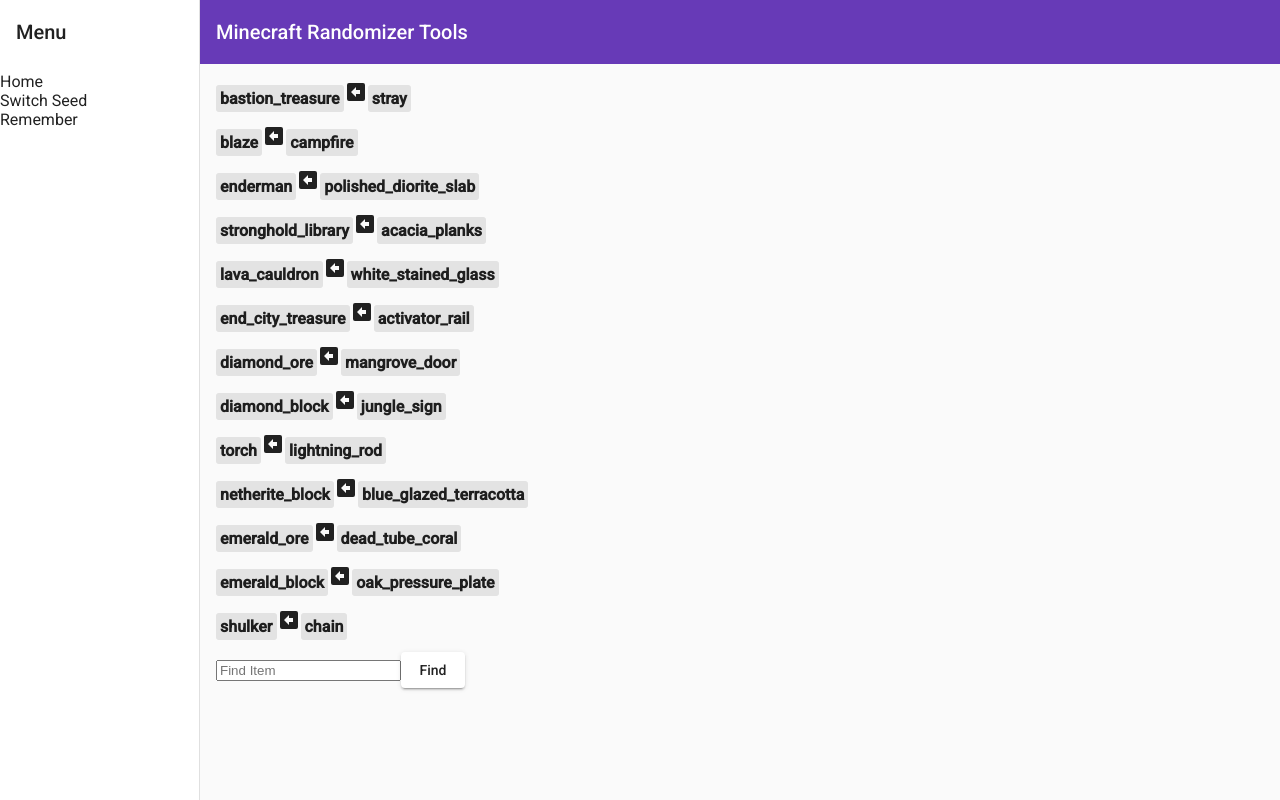
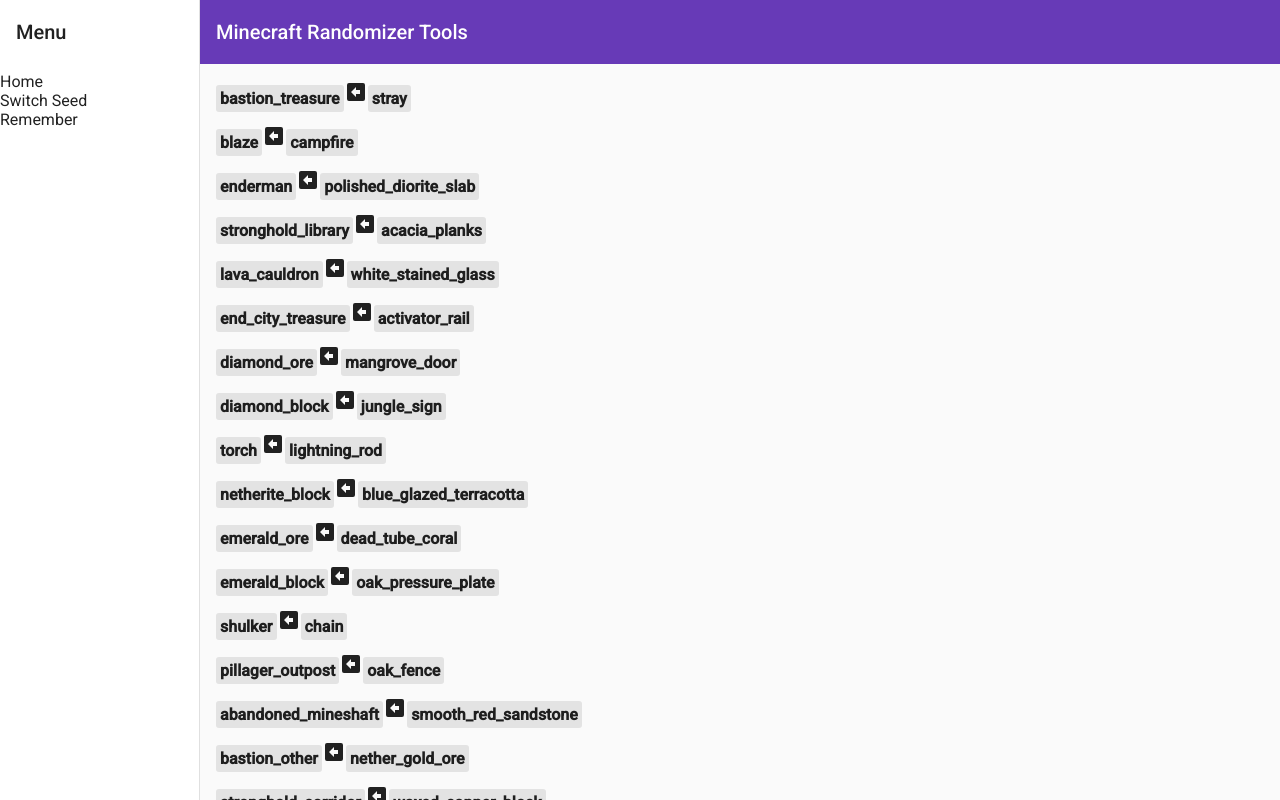
Before and after one commit to StephenFluin/minecraft-randomizer-tools, an Angular app: page / in a window 1280 px wide. Built offline with nearby package versions, Linux system fonts and the light colour scheme.

Commit message:
add recommended recipes

```diff
--- a/src/app/item-map.service.ts
+++ b/src/app/item-map.service.ts
@@ -22,6 +22,11 @@
     'emerald_ore',
     'emerald_block',
     'shulker',
+    'pillager_outpost',
+    'abandoned_mineshaft',
+    'bastion_other',
+    'stronghold_corridor',
+    'stronghold_crossing',
   ];
   public secondary_list = [''];
 
```
